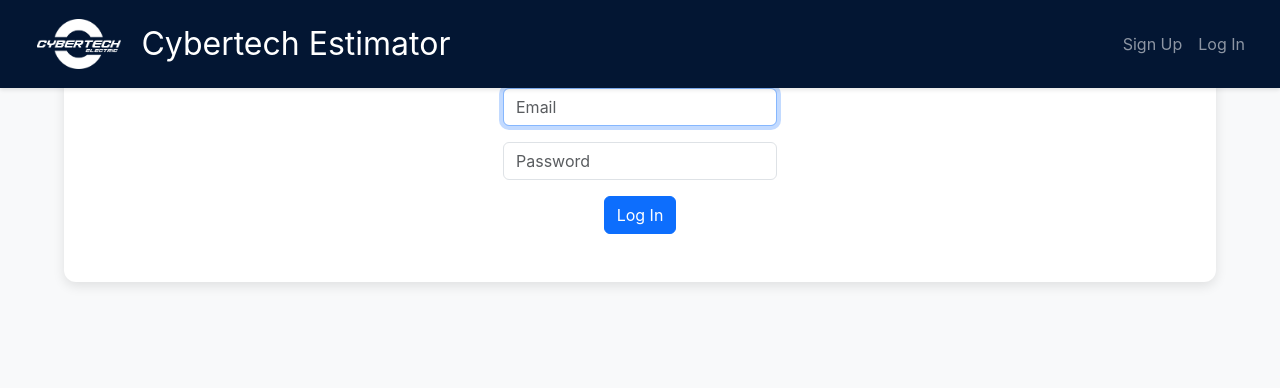
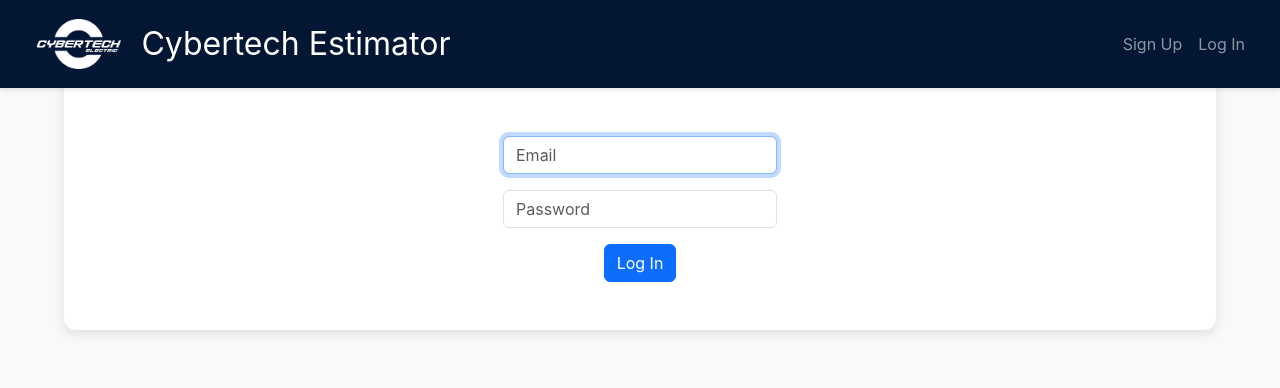
Before and after one commit to CarlosCruzValverde/testEstimator, a Flask app: page /auth/login in a window 1280 px wide. Shown: the top 388 px of the page. Run offline with Flask 3, Linux system fonts and the light colour scheme; parts of the project's set-up code (start-up, migrations or seed data) failed here and were passed over; some libraries are stand-ins or nearby versions.

Commit message:
Update login.html

```diff
--- a/templates/auth/login.html
+++ b/templates/auth/login.html
@@ -6,7 +6,7 @@ Log In
 
 {% block main %}
 <form method="post">
-    <div class="mb-3">
+    <div class="mb-3 pt-5">
         <input autocomplete="off" autofocus class="form-control mx-auto w-auto" name="email" placeholder="Email"
             type="email" required>
     </div>
```
